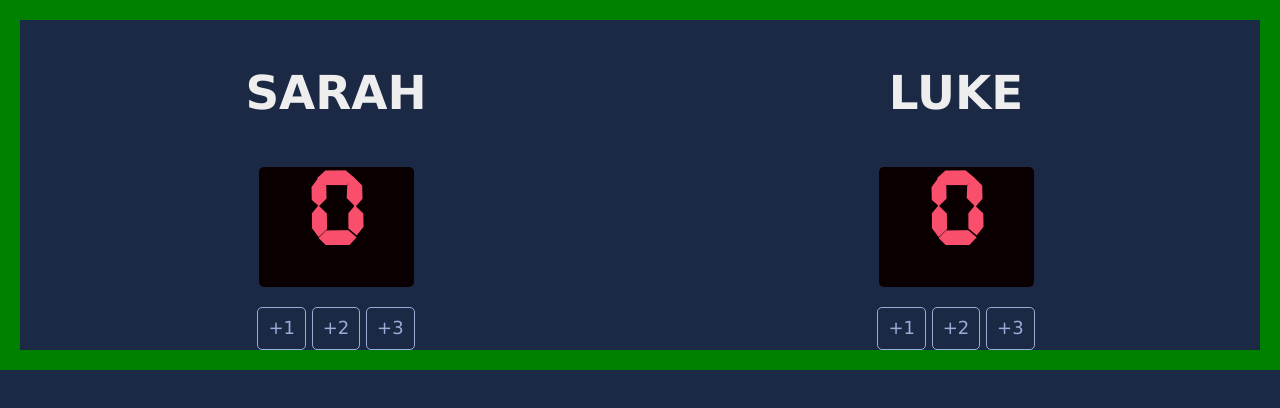
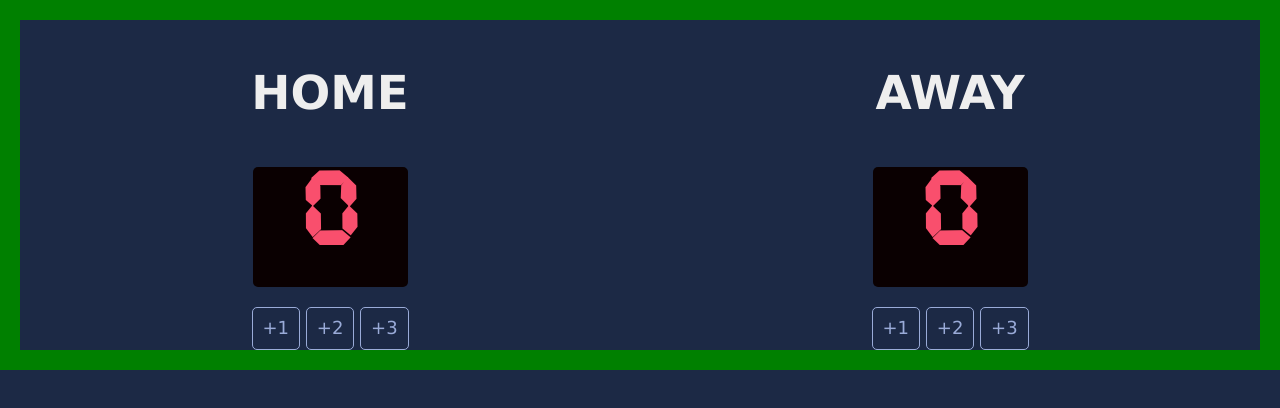
Before and after one commit to LTGDev/Basketball-score-tracker, a plain HTML site: page index.html in a window 1280 px wide. Drawn offline with nearby package versions, Linux system fonts and the light colour scheme.

Commit message:
Update header name
Changed Luke and Sarah to HOME and AWAY

```diff
--- a/index.html
+++ b/index.html
@@ -6,7 +6,7 @@
     <body>
         <div class="container">
             <div>
-                <h3>SARAH</h3>
+                <h3>HOME</h3>
                 <h2 class="home-score" id="home-el">0</h2>
                  <div class="buttons">
                     <button id="home1" onclick="add1()">+1</button>
@@ -15,7 +15,7 @@
                 </div>
             </div>
             <div>
-                <h3>LUKE</h3>
+                <h3>AWAY</h3>
                   <h2 class="guest-score" id="guest-el">0</h2>
                  <div class="buttons">
                    <button id="guest1" onclick="add1guest()">+1</button>
```
